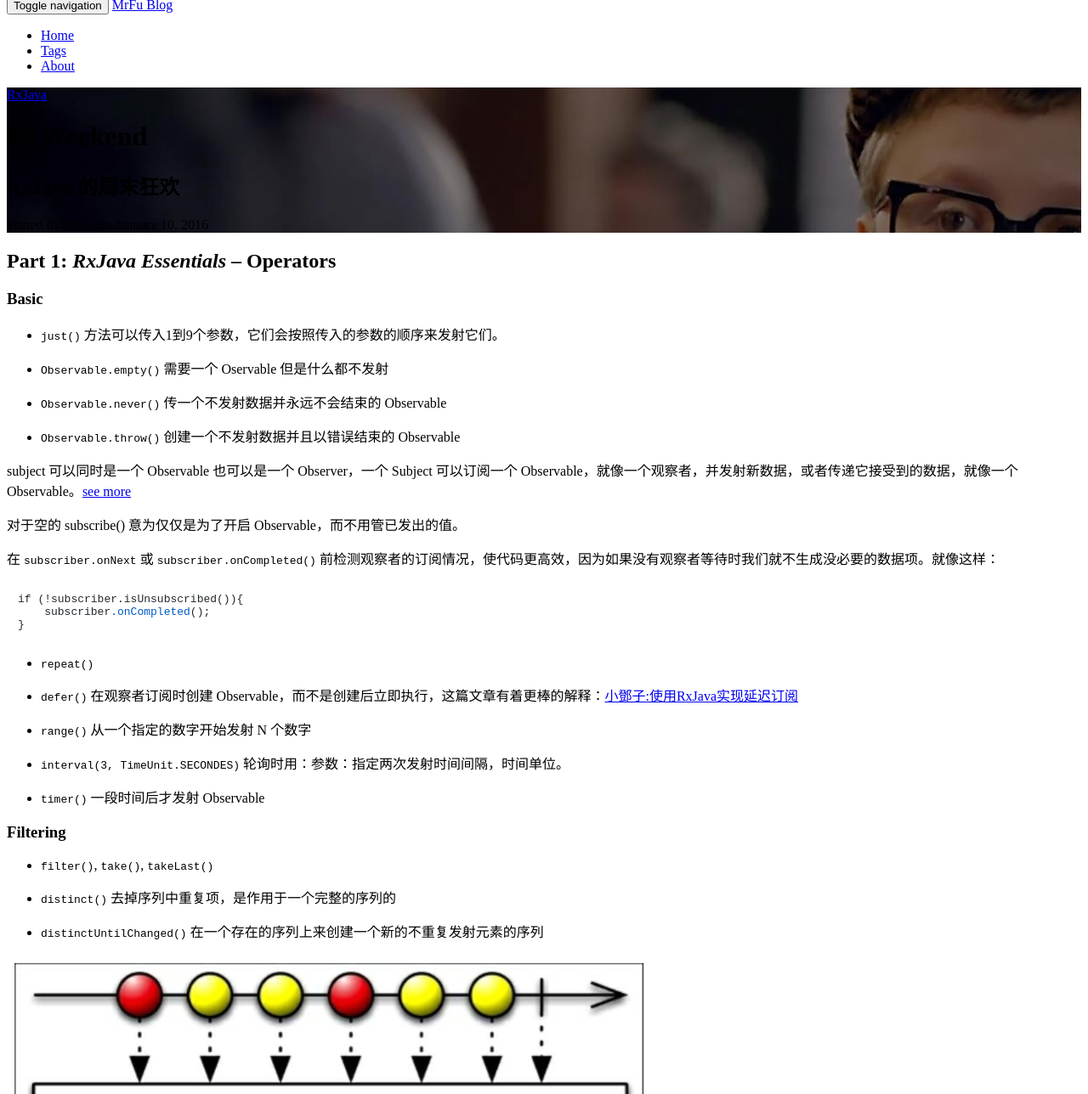
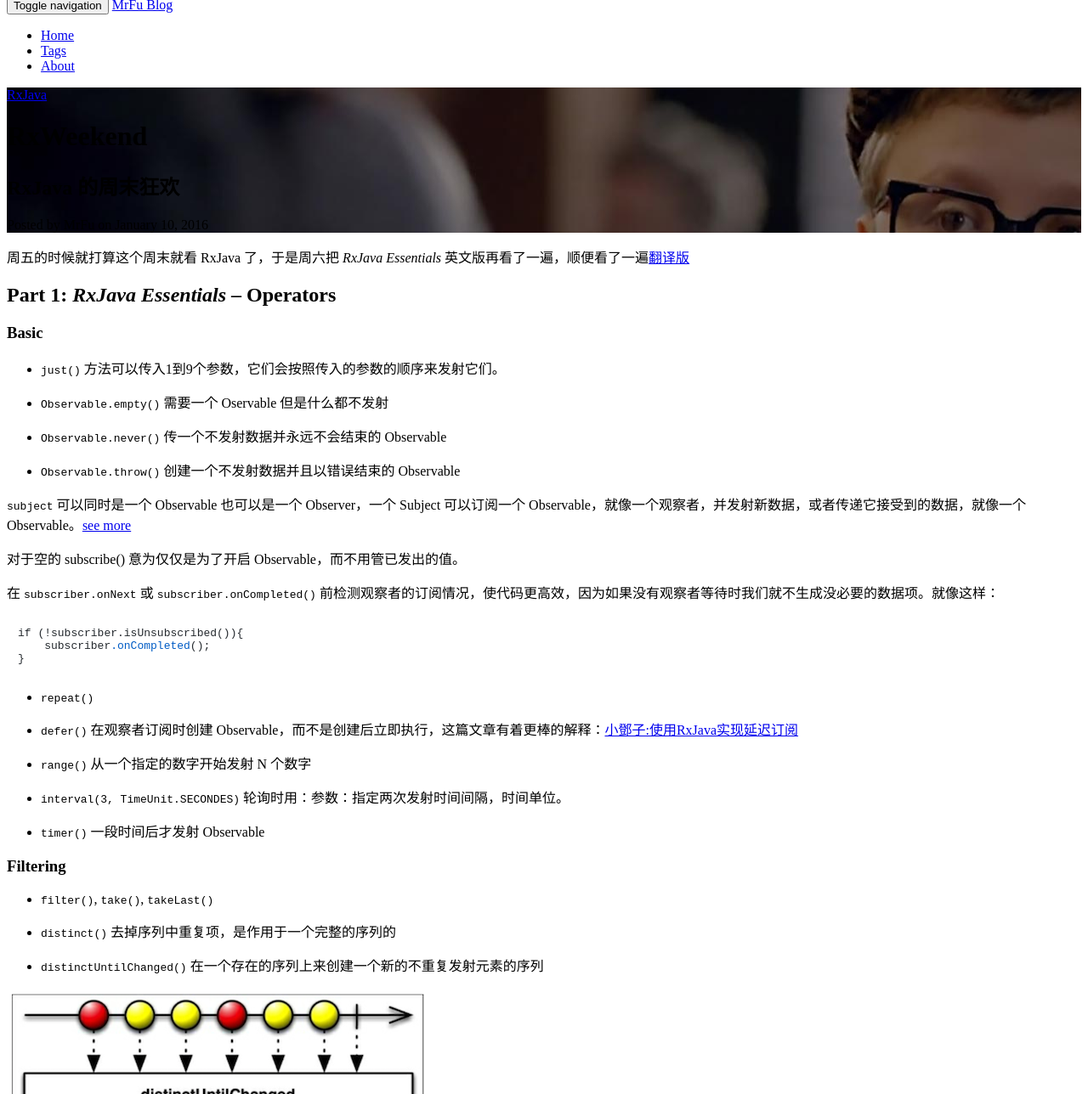
Before and after one commit to MrFuFuFu/mrfufufu.github.io, a Jekyll site: the page built from _posts/2016-01-10-RxWeekend.markdown, in a window 1280 px wide and 1400 px high, cut to the strip 112-1400 px from the top of the window. Shown: the whole strip at 85% size. Built offline with Jekyll 4.4.1, drawn with Linux system fonts in a browser that asks for light colours; nearby versions of some CDN libraries; comment, search, counter and statistics services are not loaded.

Commit message:
modify image size

```diff
--- a/_posts/2016-01-10-RxWeekend.markdown
+++ b/_posts/2016-01-10-RxWeekend.markdown
@@ -8,10 +8,10 @@ tags:
     -  RxJava
 ---
 
+周五的时候就打算这个周末就看 RxJava 了，于是周六把 *RxJava Essentials* 英文版再看了一遍，顺便看了一遍[翻译版](http://rxjava.yuxingxin.com/index.html)
 
 
 ## Part 1: *RxJava Essentials* -- Operators
-
 
 ### Basic
 
@@ -23,7 +23,7 @@ tags:
 
 * `Observable.throw()` 创建一个不发射数据并且以错误结束的 Observable
 
-subject 可以同时是一个 Observable 也可以是一个 Observer，一个 Subject 可以订阅一个 Observable，就像一个观察者，并发射新数据，或者传递它接受到的数据，就像一个 Observable。[see more](http://rxjava.yuxingxin.com/chapter2/subject_observable_observer.html)
+`subject` 可以同时是一个 Observable 也可以是一个 Observer，一个 Subject 可以订阅一个 Observable，就像一个观察者，并发射新数据，或者传递它接受到的数据，就像一个 Observable。[see more](http://rxjava.yuxingxin.com/chapter2/subject_observable_observer.html)
 
 对于空的 subscribe() 意为仅仅是为了开启 Observable，而不用管已发出的值。
 
@@ -56,9 +56,9 @@ if (!subscriber.isUnsubscribed()){
 
 ![distinctuntilchanged](/img/article/rxweekend_distinctuntilchanged.png)
 
-* `first()` `last()` `firstOrDefault()` `lastOrDefault()`
+* `first()`, `last()`, `firstOrDefault()`, `lastOrDefault()`
 
-* `skip()` `skipLast()` 跳过前几个或者最后几个元素
+* `skip()`, `skipLast()` 跳过前几个或者最后几个元素
 
 * `elementAt()` 发射指定元素。但如果元素不足可以使用：`elementAtOrDefault()`
 
```
Also changed, not shown: img/article/rxweekend_and_then_when.png, img/article/rxweekend_combinelatest.png, img/article/rxweekend_distinctuntilchanged.png, img/article/rxweekend_join.png, img/article/rxweekend_sample.png.
